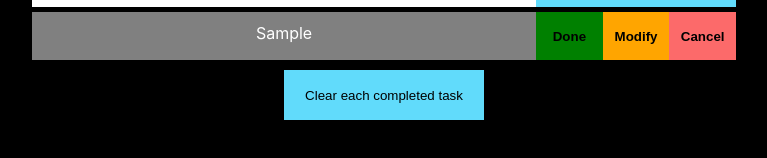
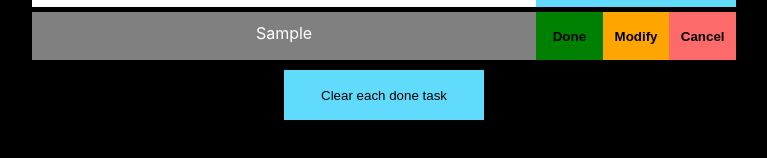
Before and after one commit to zxcvego/basic-react-apps, a React (Create React App) app in the folder basic-react-apps/: page /todo-list in a window 1280 px wide. Both pictures are taken after typing "Sample" into the empty fields and a click on the button "Add". Shown: the part 166-324 px from the top of the page, without its empty margins (256-1023 px from the left). Built offline with nearby package versions, Linux system fonts and the light colour scheme.

Commit message:
Implemented clear each done task button

```diff
--- a/basic-react-apps/src/components/ClearDoneTasks.tsx
+++ b/basic-react-apps/src/components/ClearDoneTasks.tsx
@@ -1,8 +1,17 @@
+export default function ClearDoneTasks(props: any) {
+	const clearEachDoneTask = () => {
+		props.setTaskList(
+			props.taskList.filter(
+				(task: any, i: number) => task.ifTaskCompleted === false
+			)
+		);
+	};
 
-export default function ClearDoneTasks() {
-	return(
+	return (
 		<>
-		<button className="clear-tasks-button">Clear each completed task</button>
+			<button className="clear-tasks-button" onClick={clearEachDoneTask}>
+				Clear each done task
+			</button>
 		</>
-	) ;
+	);
 }
--- a/basic-react-apps/src/components/Task.tsx
+++ b/basic-react-apps/src/components/Task.tsx
@@ -25,7 +25,6 @@ export default function Task(props: any) {
 		props.setTaskList(
 			props.taskList.filter((task: any, i: number) => i !== getIndexOfTask())
 		);
-		console.log(props.taskList);
 	};
 
 	return (
--- a/basic-react-apps/src/pages/ToDo.tsx
+++ b/basic-react-apps/src/pages/ToDo.tsx
@@ -50,8 +50,11 @@ export default function ToDo() {
 					></Task>
 				))}
 
-				{taskList.length>0 ? <ClearDoneTasks /> : ""}
-
+				{taskList.length > 0 ? (
+					<ClearDoneTasks setTaskList={setTaskList} taskList={taskList} />
+				) : (
+					""
+				)}
 			</article>
 		</>
 	);
```
